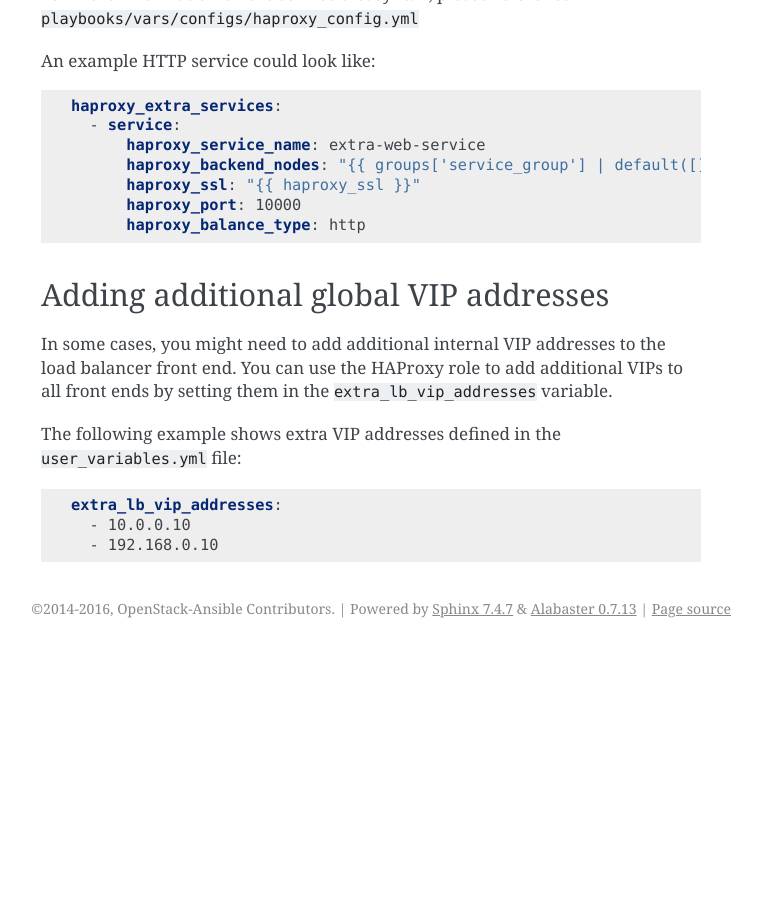
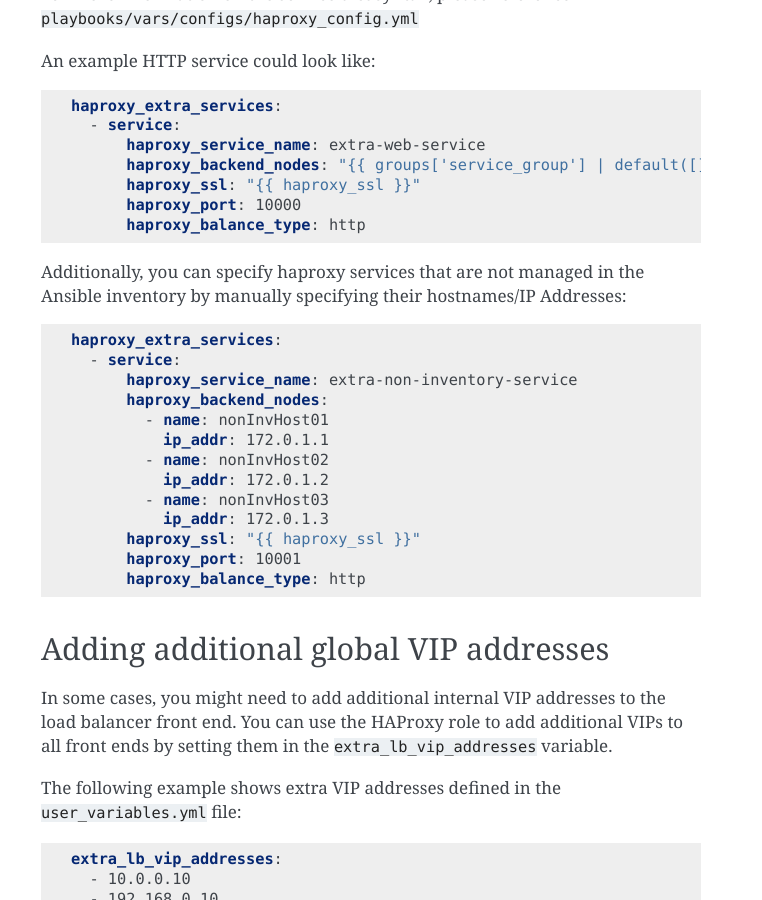
Before and after one commit to openstack/openstack-ansible-haproxy_server, a Sphinx documentation site: the page built from doc/source/configure-haproxy.rst, in a window 1280 px wide and 900 px high, scrolled down 3246 px. Shown: the whole window, without its empty margins (379-1141 px from the left). Built offline with Sphinx 7.4.7, drawn with Linux system fonts in a browser that asks for light colours; the version number could not be read and is left out; before the commit the page ends 3894 px from its top, so only the background shows below that.

Commit message:
Add ability to manage non-inventory hosts
We may want to load balance to existing services that we aren't managing
via ansible. Currently the hosts have to exist in the inventory in order
to add a VIP for these hosts, this patch adds the ability to set the
hostnames and addresses of the hosts manually when they aren't in the
ansible inventory.

Additionally, this patch adds a test for both the group method and the
host_lists method.

Change-Id: Ida66f401d8320d9bf14eac9b8014124631978808
(cherry picked from commit d2b2492c16711dbf1971ef513bcd43d33339cf38)
(cherry picked from commit edd3bf5e2144308a2c5de02f077d21a68f6c2305)

```diff
--- a/doc/source/configure-haproxy.rst
+++ b/doc/source/configure-haproxy.rst
@@ -170,6 +170,25 @@
           haproxy_port: 10000
           haproxy_balance_type: http
 
+Additionally, you can specify haproxy services that are not managed
+in the Ansible inventory by manually specifying their hostnames/IP Addresses:
+
+.. code-block:: yaml
+
+    haproxy_extra_services:
+      - service:
+          haproxy_service_name: extra-non-inventory-service
+          haproxy_backend_nodes:
+            - name: nonInvHost01
+              ip_addr: 172.0.1.1
+            - name: nonInvHost02
+              ip_addr: 172.0.1.2
+            - name: nonInvHost03
+              ip_addr: 172.0.1.3
+          haproxy_ssl: "{{ haproxy_ssl }}"
+          haproxy_port: 10001
+          haproxy_balance_type: http
+
 
 Adding additional global VIP addresses
 ~~~~~~~~~~~~~~~~~~~~~~~~~~~~~~~~~~~~~~
```
Also changed, not shown: 4 other files.
